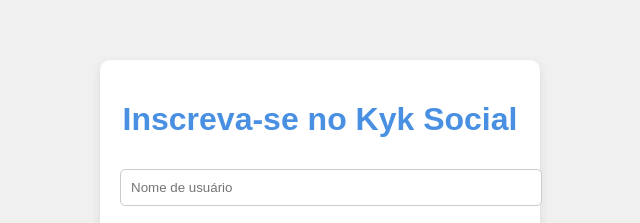
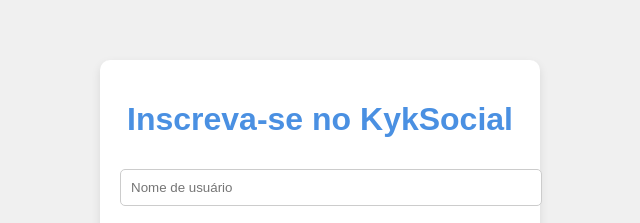
Before and after one commit to Portalcelebsofc/kyk-social, a plain HTML site: page index.html in a window 1280 px wide. Shown: the part 170-393 px from the top of the page, 320-960 px from the left. Drawn offline with Linux system fonts and the light colour scheme.

Commit message:
Update index.html

```diff
--- a/index.html
+++ b/index.html
@@ -96,7 +96,7 @@
 <body>
 
     <div class="container">
-        <h1>Inscreva-se no   Kyk Social</h1>
+        <h1>Inscreva-se no KykSocial</h1>
 
         <!-- Formulário de Inscrição -->
         <form id="signupForm">
```
